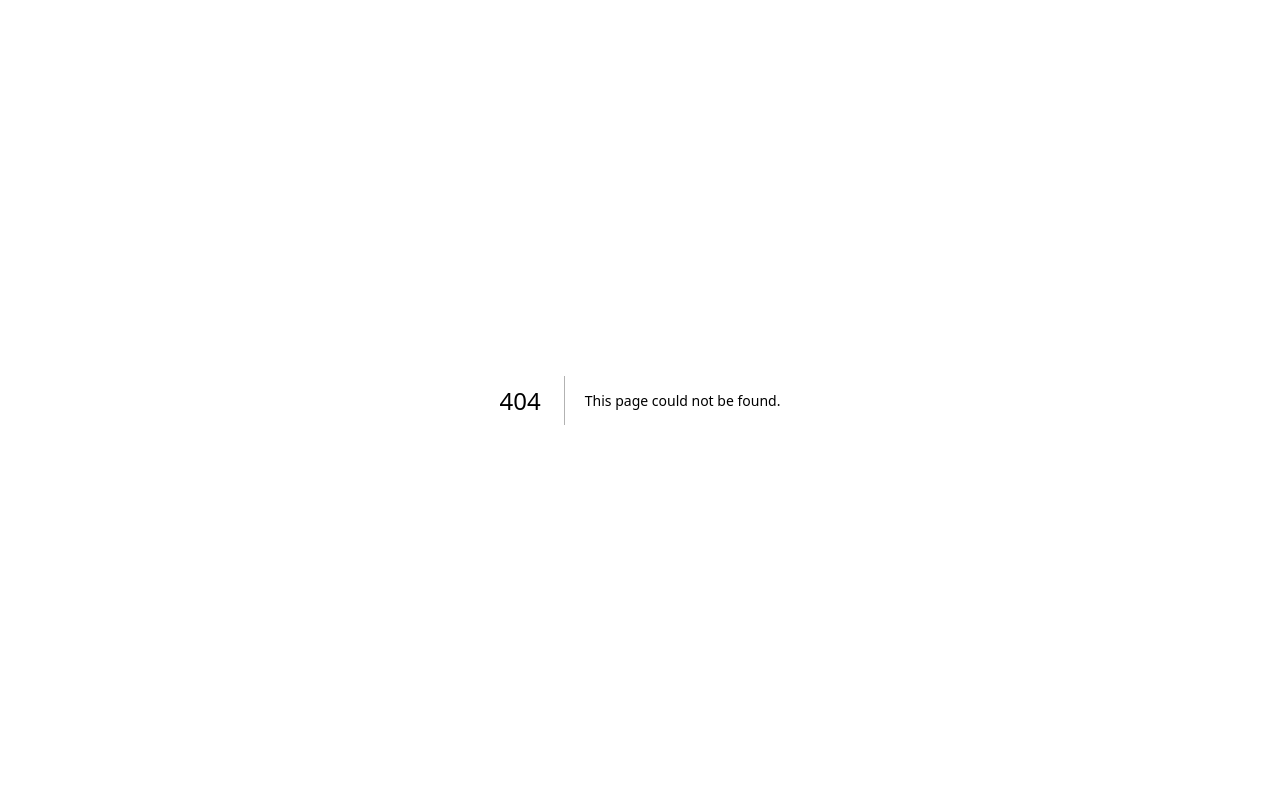
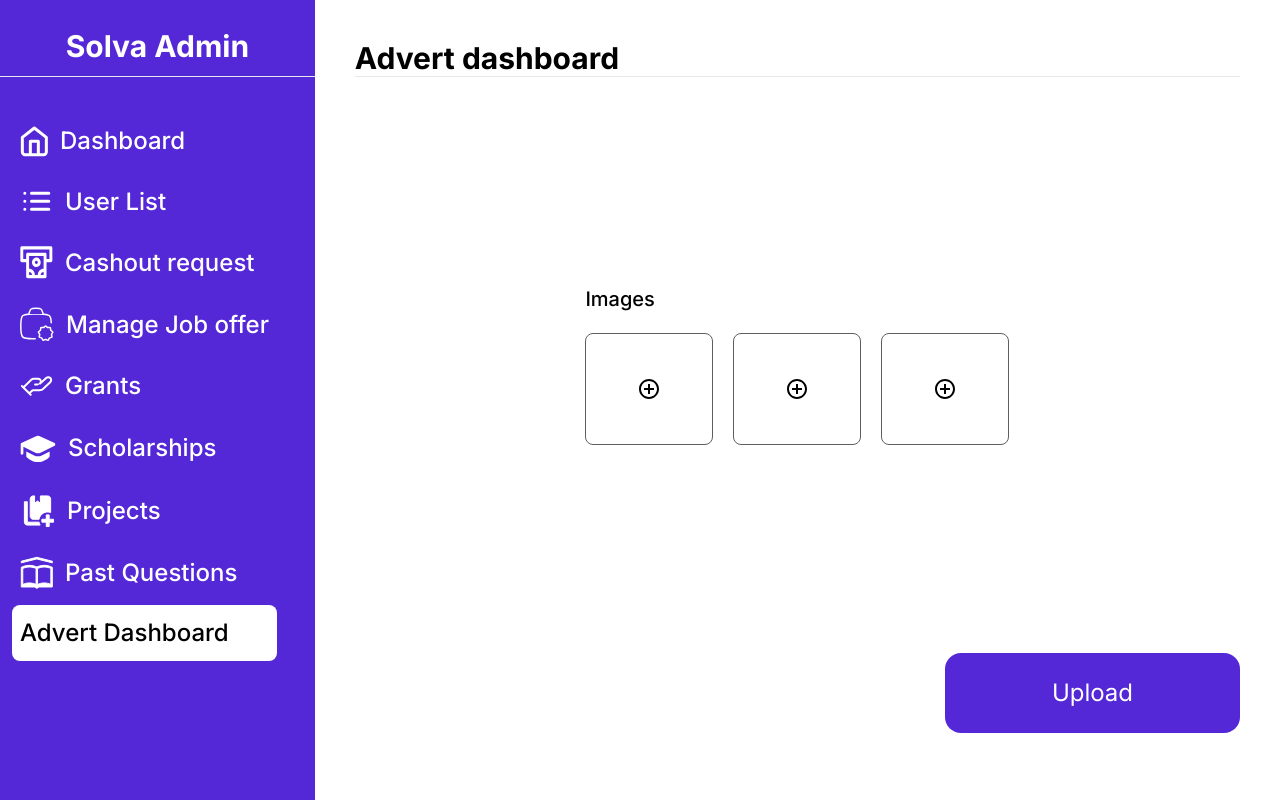
Before and after one commit to Solva-App/solva, a Next.js app: page /advert in a window 1280 px wide. Before the commit this address had no page. Built offline with nearby package versions, Linux system fonts and the light colour scheme.

Commit message:
adver dahboard page

```diff
--- /dev/null
+++ b/app/advert/page.tsx
@@ -0,0 +1,81 @@
+"use client";
+import Button from "@/components/button";
+import SideNav from "@/components/sideNav";
+import React, { useState } from "react";
+import { MdOutlineAddCircleOutline } from "react-icons/md";
+
+const Advert = () => {
+  const [images, setImages] = useState<(string | null)[]>([null, null, null]);
+
+  const handleImageChange = (
+    event: React.ChangeEvent<HTMLInputElement>,
+    index: number
+  ) => {
+    const file = event.target.files?.[0];
+    if (file) {
+      const updatedImages = [...images];
+      updatedImages[index] = URL.createObjectURL(file);
+      setImages(updatedImages);
+    }
+  };
+
+  const handleClick = (index: number) => {
+    const input = document.getElementById(
+      `imageInput-${index}`
+    ) as HTMLInputElement;
+    if (input) {
+      input.click();
+    }
+  };
+
+  return (
+    <div className="flex">
+      <SideNav />
+      <div className="w-full p-5 sm:p-10 overflow-y-scroll h-screen">
+        <div className="">
+          <h1 className="sm:text-3xl text-2xl font-bold">Advert dashboard</h1>
+          <hr />
+        </div>
+        <div className="flex flex-col justify-center w-full h-[80%] items-center">
+          <div>
+            <p className="text-base pb-5 sm:text-xl font-medium">Images</p>
+            <div className="flex gap-x-5 flex-wrap items-center">
+              {[0, 1, 2].map((item, index) => (
+                <div
+                  key={index}
+                  className="w-32 flex justify-center items-center cursor-pointer h-28 border border-[#5C5F62] rounded-[8px]"
+                  onClick={() => handleClick(index)}
+                >
+                  {images[index] ? (
+                    <img
+                      src={images[index]!}
+                      alt={`Uploaded Image ${index}`}
+                      className="w-full h-full object-cover"
+                    />
+                  ) : (
+                    <MdOutlineAddCircleOutline className="text-2xl" />
+                  )}
+                  {/* Hidden file input */}
+                  <input
+                    type="file"
+                    id={`imageInput-${index}`}
+                    className="hidden"
+                    accept="image/*"
+                    onChange={(event) => handleImageChange(event, index)}
+                  />
+                </div>
+              ))}
+            </div>
+          </div>
+        </div>
+        <div className="flex justify-end">
+          <div className=" w-full md:w-1/3">
+            <Button BtnText="Upload" />
+          </div>
+        </div>
+      </div>
+    </div>
+  );
+};
+
+export default Advert;
--- a/components/sideNav.tsx
+++ b/components/sideNav.tsx
@@ -7,7 +7,7 @@ import { usePathname } from "next/navigation";
 type NavItem = {
   title: string;
   link: string;
-  svg: (isActive: boolean) => JSX.Element;
+  svg: (isActive: boolean) => JSX.Element | null;
 };
 
 const SideNav: React.FC = () => {
@@ -172,7 +172,6 @@ const SideNav: React.FC = () => {
           viewBox="0 0 35 35"
           stroke={isActive ? "black" : "white"}
         >
-
           <path
             d="M19.0896 29.1667H7.29167V8.75008H4.375V29.1667C4.375 29.9403 4.68229 30.6822 5.22927 31.2291C5.77625 31.7761 6.51812 32.0834 7.29167 32.0834H20.1396C19.6033 31.1887 19.2466 30.198 19.0896 29.1667ZM27.7083 2.91675H20.4167V10.2084L17.5 8.02092L14.5833 10.2084V2.91675H13.125C12.3515 2.91675 11.6096 3.22404 11.0626 3.77102C10.5156 4.318 10.2083 5.05987 10.2083 5.83341V23.3334C10.2083 24.107 10.5156 24.8488 11.0626 25.3958C11.6096 25.9428 12.3515 26.2501 13.125 26.2501H19.0896C19.302 24.9925 19.7867 23.7965 20.5098 22.7459C21.233 21.6953 22.1771 20.8155 23.276 20.1681C24.3749 19.5207 25.6021 19.1213 26.8715 18.998C28.141 18.8747 29.422 19.0304 30.625 19.4542V5.83341C30.625 5.05987 30.3177 4.318 29.7707 3.77102C29.2237 3.22404 28.4819 2.91675 27.7083 2.91675ZM29.1667 21.8751V26.2501H33.5417V29.1667H29.1667V33.5417H26.25V29.1667H21.875V26.2501H26.25V21.8751H29.1667Z"
             fill={isActive ? "black" : "white"}
@@ -198,6 +197,11 @@ const SideNav: React.FC = () => {
           />
         </svg>
       ),
+    },
+    {
+      title: "Advert Dashboard",
+      link: "advert",
+      svg: () => null,
     },
   ];
 
@@ -231,7 +235,6 @@ const SideNav: React.FC = () => {
         <div className="">
           <Link href={"/"} className="">
             <div
-
               className={`link ${
                 pathname.includes("/log-out")
                   ? "text-black bg-white"
```
